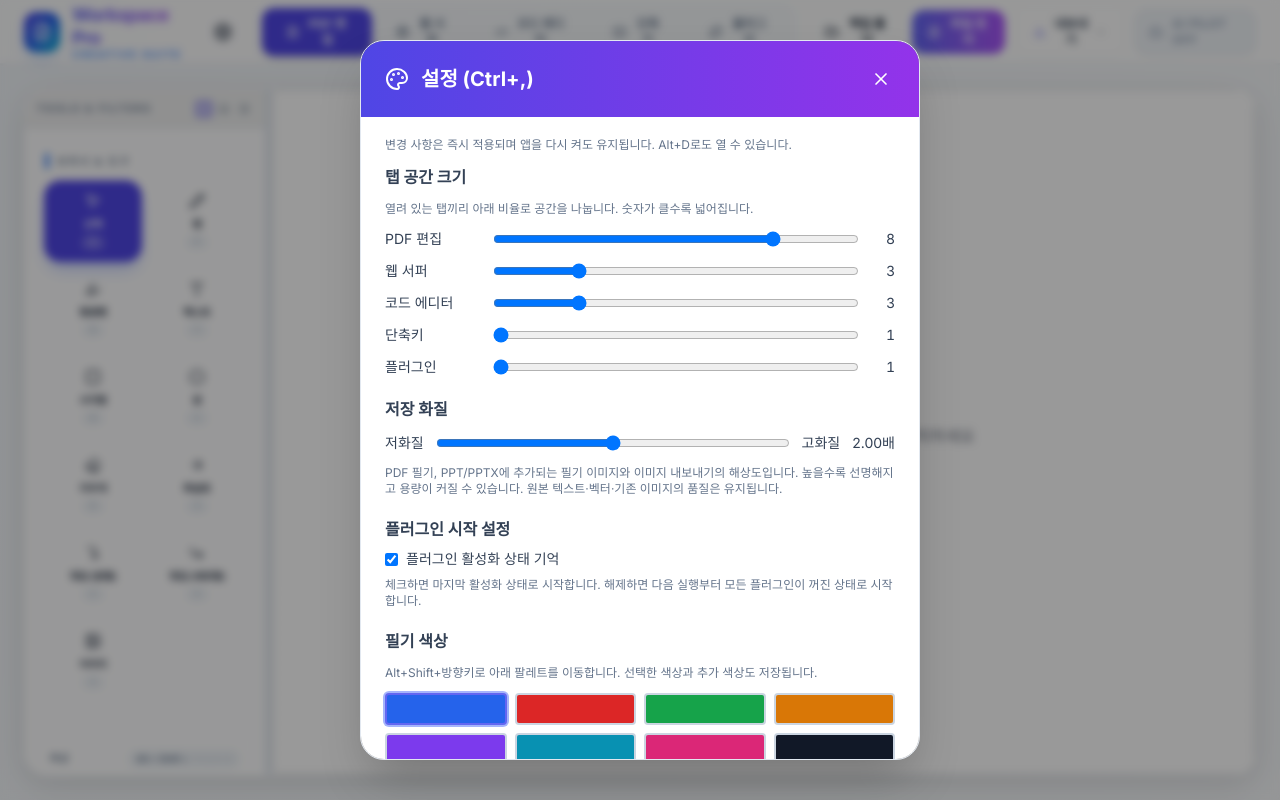
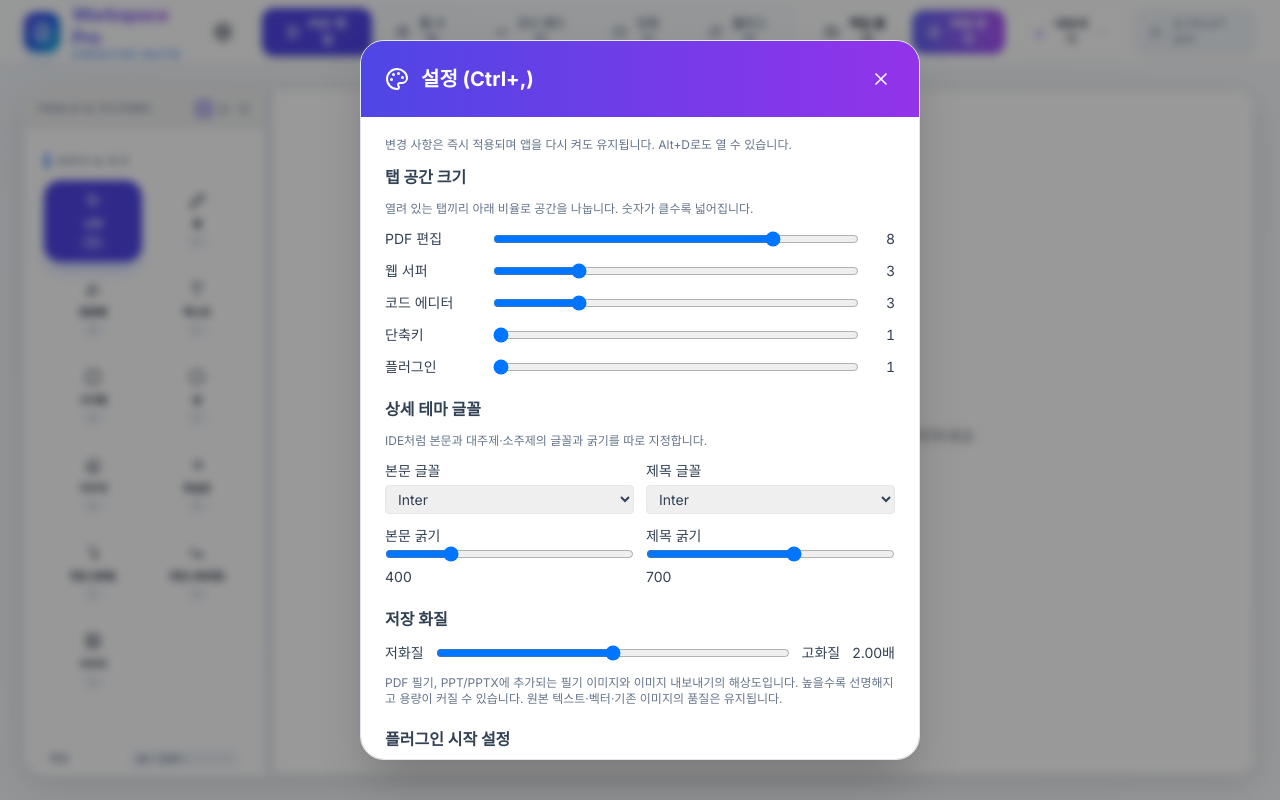
Before and after one commit to gkwhddnr/Workspace, a React (Vite) app in the folder pdf-editor-app/: page / in a window 1280 px wide. Both pictures are taken after a click on the button 222 px from the left and 31 px from the top of the page. Built offline with nearby package versions, Linux system fonts and the light colour scheme.

Commit message:
feat(ai-settings): refresh models and customize typography

```diff
--- a/pdf-editor-app/src/components/AiPanel.tsx
+++ b/pdf-editor-app/src/components/AiPanel.tsx
@@ -11,6 +11,7 @@ import { runAiAgent, buildAgentToolInstructions, hasTerminalForAgent } from '../
 import type { AiAgentContext } from '../services/AiContextService';
 import { buildAiAgentContext } from '../services/AiContextService';
 import { describeTheme } from '../services/AiActions';
+import { readCachedModelCatalog, refreshModelCatalog } from '../services/AiModelCatalogService';
 
 // ─── AI 제공자 설정 ─────────────────────────────────────────────────────────────
 const PROVIDERS: {
@@ -152,6 +153,7 @@ const AiPanel: React.FC = () => {
     } = useAppStore();
 
     const [input, setInput] = useState('');
+    const [modelCatalog, setModelCatalog] = useState(() => readCachedModelCatalog());
     const [isLoading, setIsLoading] = useState(false);
     const [showSettings, setShowSettings] = useState(false);
     const [threadsOpen, setThreadsOpen] = useState(false);
@@ -680,7 +682,7 @@ ${ctxText.text}
                                         onChange={e => setAiModel(provider.id as AiProvider, e.target.value)}
                                         className="w-full text-[11px] px-3 py-1.5 rounded-lg border theme-border theme-bg-glass theme-text-main outline-none cursor-pointer"
                                     >
-                                        {provider.modelOptions.map(m => (
+                                        {(modelCatalog[provider.id] ?? provider.modelOptions).map(m => (
                                             <option key={m.value} value={m.value}>{m.label}</option>
                                         ))}
                                     </select>
--- a/pdf-editor-app/src/components/ThemeModal.tsx
+++ b/pdf-editor-app/src/components/ThemeModal.tsx
@@ -11,10 +11,17 @@ interface ThemeModalProps {
 
 const ThemeModal: React.FC<ThemeModalProps> = ({ isOpen, onClose }) => {
     const { themeMode, setThemeMode, customThemeColor, setCustomThemeColor } = useAppStore();
-    const {tabWeights,setTabWeight,rememberPlugins,setRememberPlugins,saveQuality,setSaveQuality} = useSettingsStore();
+    const {tabWeights,setTabWeight,rememberPlugins,setRememberPlugins,saveQuality,setSaveQuality,bodyFont,headingFont,bodyWeight,headingWeight,setTypography} = useSettingsStore();
     const {toolSettings,setToolSettings,customColors,addCustomColor,removeCustomColor} = useAppStore();
     const [isVisible, setIsVisible] = useState(false);
     const colorPreviewRef = useRef<HTMLDivElement>(null);
+
+    useEffect(() => {
+        document.body.style.setProperty('--font-body', bodyFont);
+        document.body.style.setProperty('--font-heading', headingFont);
+        document.body.style.setProperty('--weight-body', String(bodyWeight));
+        document.body.style.setProperty('--weight-heading', String(headingWeight));
+    }, [bodyFont, headingFont, bodyWeight, headingWeight]);
 
     useEffect(() => {
         if (themeMode === 'custom' && colorPreviewRef.current) {
@@ -95,6 +102,16 @@ const ThemeModal: React.FC<ThemeModalProps> = ({ isOpen, onClose }) => {
                             aria-label={tab.label+' 공간 크기'} onChange={e=>setTabWeight(tab.id,Number(e.target.value))} className="flex-1 min-w-0"/>
                         <output className="w-6 text-right tabular-nums">{tabWeights[tab.id]}</output>
                     </label>)}
+                </section>
+                <section className="px-6 pt-5 space-y-3">
+                    <h3 className="font-bold">상세 테마 글꼴</h3>
+                    <p className="text-xs text-slate-500">IDE처럼 본문과 대주제·소주제의 글꼴과 굵기를 따로 지정합니다.</p>
+                    <div className="grid grid-cols-2 gap-3 text-sm">
+                        <label>본문 글꼴<select value={bodyFont} onChange={e=>setTypography({bodyFont:e.target.value})} className="w-full mt-1 border rounded px-2 py-1"><option>Inter</option><option>Noto Sans KR</option><option>Segoe UI</option><option>Malgun Gothic</option><option>Consolas</option></select></label>
+                        <label>제목 글꼴<select value={headingFont} onChange={e=>setTypography({headingFont:e.target.value})} className="w-full mt-1 border rounded px-2 py-1"><option>Inter</option><option>Noto Sans KR</option><option>Segoe UI</option><option>Malgun Gothic</option><option>Consolas</option></select></label>
+                        <label>본문 굵기<input type="range" min="300" max="700" step="100" value={bodyWeight} onChange={e=>setTypography({bodyWeight:Number(e.target.value)})} className="w-full"/><output>{bodyWeight}</output></label>
+                        <label>제목 굵기<input type="range" min="400" max="900" step="100" value={headingWeight} onChange={e=>setTypography({headingWeight:Number(e.target.value)})} className="w-full"/><output>{headingWeight}</output></label>
+                    </div>
                 </section>
                 <section className="px-6 pt-5 space-y-3">
                     <h3 className="font-bold">저장 화질</h3>
--- a/pdf-editor-app/src/index.css
+++ b/pdf-editor-app/src/index.css
@@ -16,6 +16,10 @@
   --bg-button: rgba(241, 245, 249, 0.5);
   --bg-button-hover: rgba(226, 232, 240, 0.8);
   --pdf-canvas-filter: none;
+  --font-body: 'Inter';
+  --font-heading: 'Inter';
+  --weight-body: 400;
+  --weight-heading: 700;
 }
 
 [data-theme='white'] {
@@ -65,7 +69,8 @@
 
 body {
   margin: 0;
-  font-family: 'Inter', -apple-system, BlinkMacSystemFont, 'Segoe UI', Roboto, sans-serif;
+  font-family: var(--font-body), -apple-system, BlinkMacSystemFont, 'Segoe UI', Roboto, sans-serif;
+  font-weight: var(--weight-body);
   -webkit-font-smoothing: antialiased;
   background: var(--bg-app);
   color: var(--text-main);
@@ -73,6 +78,8 @@ body {
   height: 100vh;
   transition: background 0.5s ease, color 0.5s ease;
 }
+
+h1, h2, h3, h4 { font-family: var(--font-heading), var(--font-body), sans-serif; font-weight: var(--weight-heading); }
 
 @layer components {
   .theme-bg-panel {
--- a/pdf-editor-app/src/layouts/MainLayout.tsx
+++ b/pdf-editor-app/src/layouts/MainLayout.tsx
@@ -34,6 +34,16 @@ const AI_WEIGHT = 2;
 
 const MainLayout: React.FC = () => {
     const tabWeights = useSettingsStore(state => state.tabWeights);
+    const bodyFont = useSettingsStore(state => state.bodyFont);
+    const headingFont = useSettingsStore(state => state.headingFont);
+    const bodyWeight = useSettingsStore(state => state.bodyWeight);
+    const headingWeight = useSettingsStore(state => state.headingWeight);
+    useEffect(() => {
+        document.body.style.setProperty('--font-body', bodyFont);
+        document.body.style.setProperty('--font-heading', headingFont);
+        document.body.style.setProperty('--weight-body', String(bodyWeight));
+        document.body.style.setProperty('--weight-heading', String(headingWeight));
+    }, [bodyFont, headingFont, bodyWeight, headingWeight]);
     const mainGroup = useGroupRef();
     const otherGroup = useGroupRef();
     const {
--- /dev/null
+++ b/pdf-editor-app/src/services/AiModelCatalogService.ts
@@ -0,0 +1,31 @@
+import axios from 'axios';
+import type { AiProvider } from './AiService';
+
+export interface ModelOption { value: string; label: string }
+export type ModelCatalog = Partial<Record<AiProvider, ModelOption[]>>;
+const CACHE_KEY = 'aiModelCatalog';
+const MAX_AGE_MS = 24 * 60 * 60 * 1000;
+
+const labels = (id: string) => id.replace(/^models\//, '').replace(/[-_]/g, ' ').replace(/\b\w/g, c => c.toUpperCase());
+const normalize = (items: unknown): ModelOption[] => {
+    if (!Array.isArray(items)) return [];
+    return items.map((item: any) => String(item?.name || item?.id || '')).map(value => ({ value: value.replace(/^models\//, ''), label: labels(value) })).filter(x => x.value && /(?:gpt|gemini|claude|sonnet|opus|haiku|flash|pro|fact)/i.test(x.value));
+};
+
+export function readCachedModelCatalog(): ModelCatalog {
+    try {
+        const raw = JSON.parse(localStorage.getItem(CACHE_KEY) || '{}');
+        return raw?.catalog && Date.now() - Number(raw.updatedAt) < MAX_AGE_MS ? raw.catalog : {};
+    } catch { return {}; }
+}
+
+export async function refreshModelCatalog(keys: Partial<Record<AiProvider, string>>): Promise<ModelCatalog> {
+    const result: ModelCatalog = {};
+    const requests: Promise<void>[] = [];
+    if (keys.chatgpt) requests.push(axios.get('https://api.openai.com/v1/models', { headers: { Authorization: `Bearer ${keys.chatgpt}` }, timeout: 8000 }).then(r => { result.chatgpt = normalize(r.data?.data); }).catch(() => {}));
+    if (keys.gemini) requests.push(axios.get('https://generativelanguage.googleapis.com/v1beta/models', { params: { key: keys.gemini, pageSize: 100 }, timeout: 8000 }).then(r => { result.gemini = normalize(r.data?.models); }).catch(() => {}));
+    // Anthropic and FactChat do not expose a stable browser-safe catalog endpoint; retain curated options.
+    await Promise.all(requests);
+    if (Object.keys(result).length) localStorage.setItem(CACHE_KEY, JSON.stringify({ updatedAt: Date.now(), catalog: result }));
+    return result;
+}
--- a/pdf-editor-app/src/store/useSettingsStore.ts
+++ b/pdf-editor-app/src/store/useSettingsStore.ts
@@ -10,18 +10,20 @@ export function readWorkspaceSettings() {
         const value = raw.tabWeights?.[key];
         if (typeof value === 'number' && Number.isFinite(value)) tabWeights[key] = Math.max(1,Math.min(10,value));
     }
-    return {tabWeights, saveQuality: typeof raw.saveQuality === 'number' && Number.isFinite(raw.saveQuality) ? Math.max(1,Math.min(3,raw.saveQuality)) : 2, rememberPlugins: typeof raw.rememberPlugins === 'boolean' ? raw.rememberPlugins : true};
+    return {tabWeights, saveQuality: typeof raw.saveQuality === 'number' && Number.isFinite(raw.saveQuality) ? Math.max(1,Math.min(3,raw.saveQuality)) : 2, rememberPlugins: typeof raw.rememberPlugins === 'boolean' ? raw.rememberPlugins : true, bodyFont: typeof raw.bodyFont === 'string' ? raw.bodyFont : 'Inter', headingFont: typeof raw.headingFont === 'string' ? raw.headingFont : 'Inter', bodyWeight: Number.isFinite(raw.bodyWeight) ? Math.max(300, Math.min(700, raw.bodyWeight)) : 400, headingWeight: Number.isFinite(raw.headingWeight) ? Math.max(400, Math.min(900, raw.headingWeight)) : 700};
 }
 interface Settings {
     tabWeights: Record<ActiveTab,number>;
     rememberPlugins: boolean;
     saveQuality: number;
+    bodyFont: string; headingFont: string; bodyWeight: number; headingWeight: number;
+    setTypography: (settings: Partial<Pick<Settings, 'bodyFont'|'headingFont'|'bodyWeight'|'headingWeight'>>) => void;
     setSaveQuality: (value:number)=>void;
     setTabWeight: (tab:ActiveTab,value:number)=>void;
     setRememberPlugins: (value:boolean)=>void;
 }
-const persist = (state: Pick<Settings,'tabWeights'|'rememberPlugins'|'saveQuality'>) => {
-    try { localStorage.setItem(KEY,JSON.stringify({tabWeights:state.tabWeights,rememberPlugins:state.rememberPlugins,saveQuality:state.saveQuality})); }
+const persist = (state: Pick<Settings,'tabWeights'|'rememberPlugins'|'saveQuality'|'bodyFont'|'headingFont'|'bodyWeight'|'headingWeight'>) => {
+    try { localStorage.setItem(KEY,JSON.stringify({tabWeights:state.tabWeights,rememberPlugins:state.rememberPlugins,saveQuality:state.saveQuality,bodyFont:state.bodyFont,headingFont:state.headingFont,bodyWeight:state.bodyWeight,headingWeight:state.headingWeight})); }
     catch (error) { console.warn('[Settings] Save failed:',error); }
 };
 export const useSettingsStore = create<Settings>((set,get)=>({
@@ -33,5 +35,6 @@ export const useSettingsStore = create<Settings>((set,get)=>({
         set({tabWeights:{...get().tabWeights,[tab]:next}}); persist(get());
     },
     setSaveQuality(value) { if (!Number.isFinite(value)) return; const next = Math.max(1,Math.min(3,value)); if (next === get().saveQuality) return; set({saveQuality:next});persist(get()); },
+    setTypography(settings) { set(settings); persist(get()); },
     setRememberPlugins(value) {if (value === get().rememberPlugins) return;set({rememberPlugins:value});persist(get());},
 }));
```
